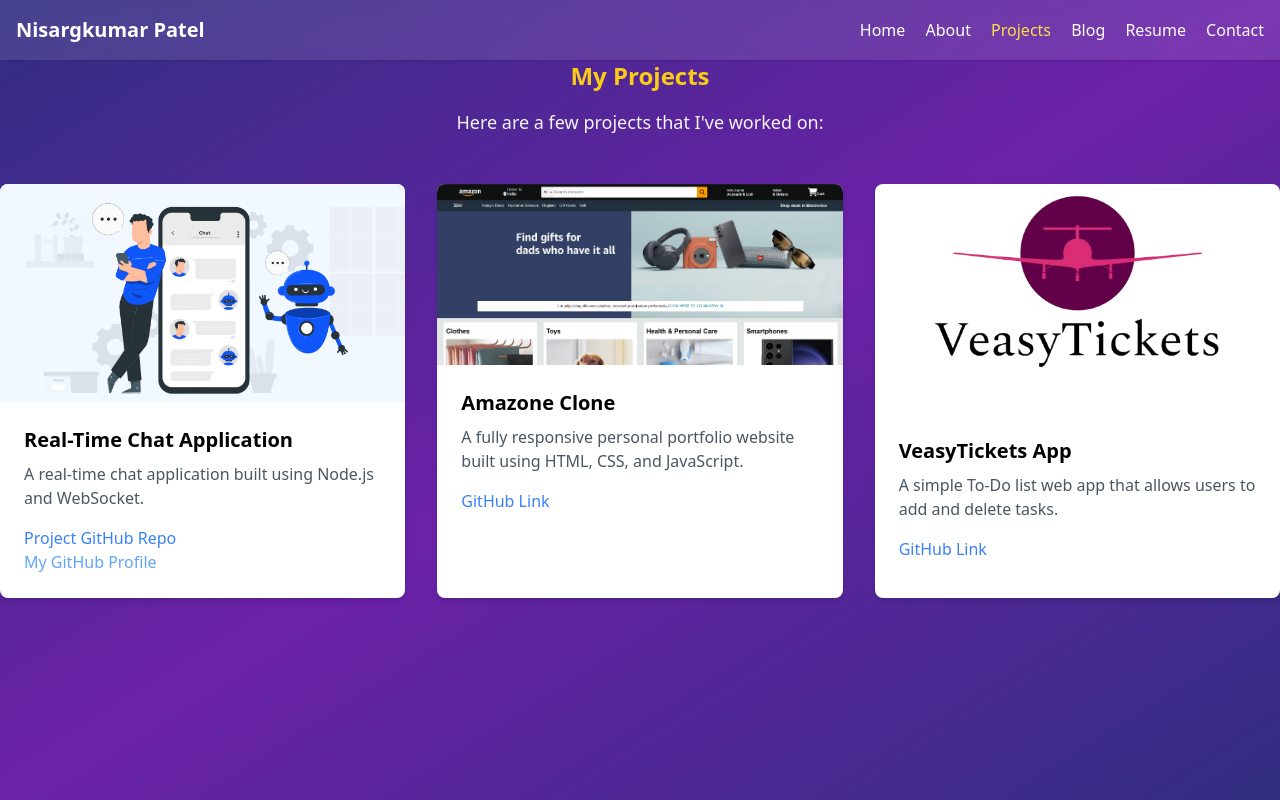
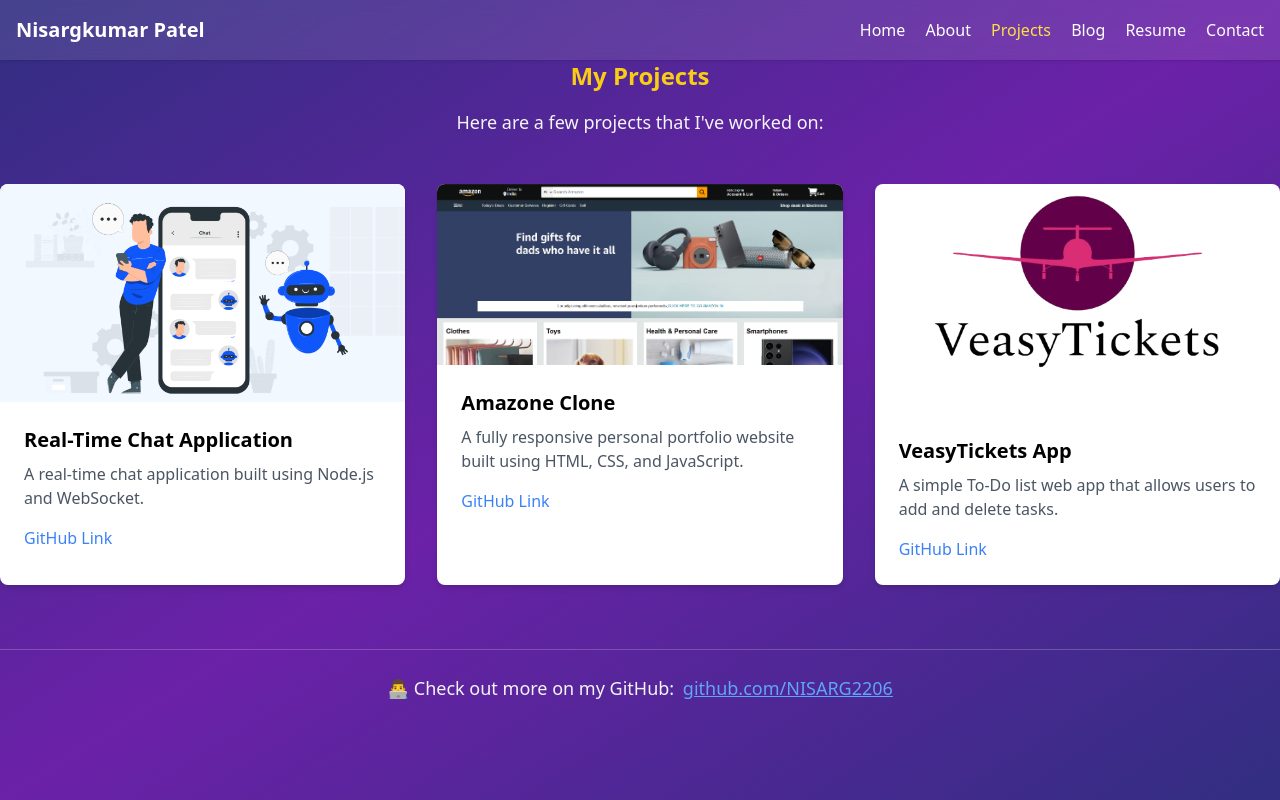
Before and after one commit to NISARG2206/NISARG2206.GITHUB.IO, a plain HTML site: page projects.html in a window 1280 px wide. Drawn offline with nearby package versions, Linux system fonts and the light colour scheme.

Commit message:
Update projects.html

```diff
--- a/projects.html
+++ b/projects.html
@@ -30,15 +30,13 @@
   <!-- Project Grid -->
   <div class="grid grid-cols-1 md:grid-cols-2 lg:grid-cols-3 gap-8 mt-8">
     <!-- Project 1 -->
-    <!-- Project 1 -->
     <div class="bg-white rounded-lg shadow-md overflow-hidden">
       <img src="Screenshot 2025-05-09 094501.png" alt="Project 1" class="w-full h-30 object-cover">
       <div class="p-6">
         <h3 class="text-xl font-semibold" style="color: black;">Real-Time Chat Application</h3>
         <p class="text-gray-600 mt-2">A real-time chat application built using Node.js and WebSocket.</p>
-    <div class="mt-4 space-y-1">
-      <a href="https://github.com/NISARG2206/smart-india-hackathon.git" target="_blank" class="text-blue-500 hover:underline">Project GitHub Repo</a><br>
-      <a href="https://github.com/NISARG2206" target="_blank" class="text-blue-400 hover:underline">My GitHub Profile</a>
+        <div class="mt-4">
+          <a href="https://github.com/NISARG2206/smart-india-hackathon.git " target="_blank" class="text-blue-500 hover:underline">GitHub Link</a>
         </div>
       </div>
     </div>
@@ -67,6 +65,15 @@
       </div>
     </div>
   </div>
+<!-- GitHub Profile Section -->
+<footer class="mt-16 text-center p-6 border-t border-white border-opacity-20">
+  <p class="text-lg">👨‍💻 Check out more on my GitHub:
+    <a href="https://github.com/NISARG2206" target="_blank" class="text-blue-400 hover:text-yellow-300 underline ml-1">
+      github.com/NISARG2206
+    </a>
+  </p>
+</footer>
+
 
 </body>
 </html>
```
Lines whose indentation alone changed are shown as unchanged.
